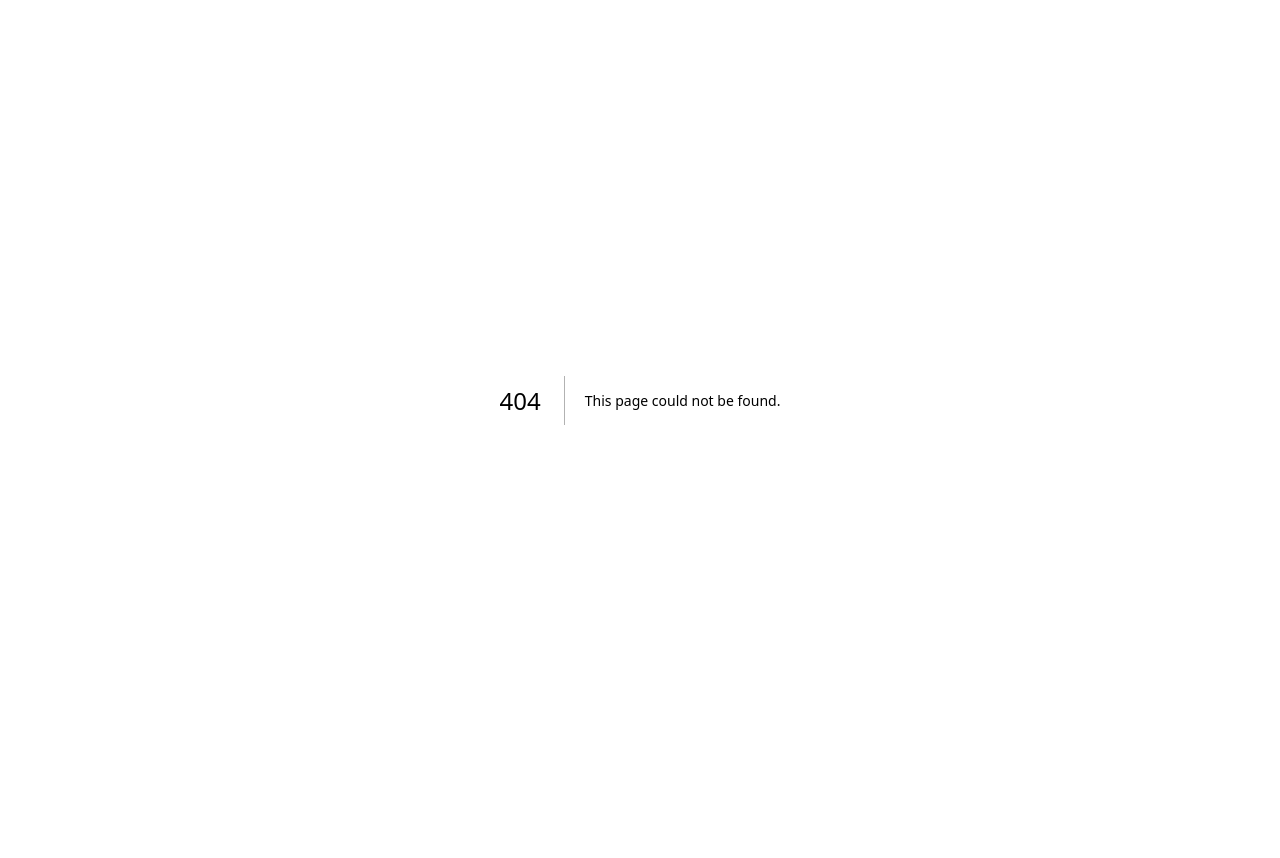
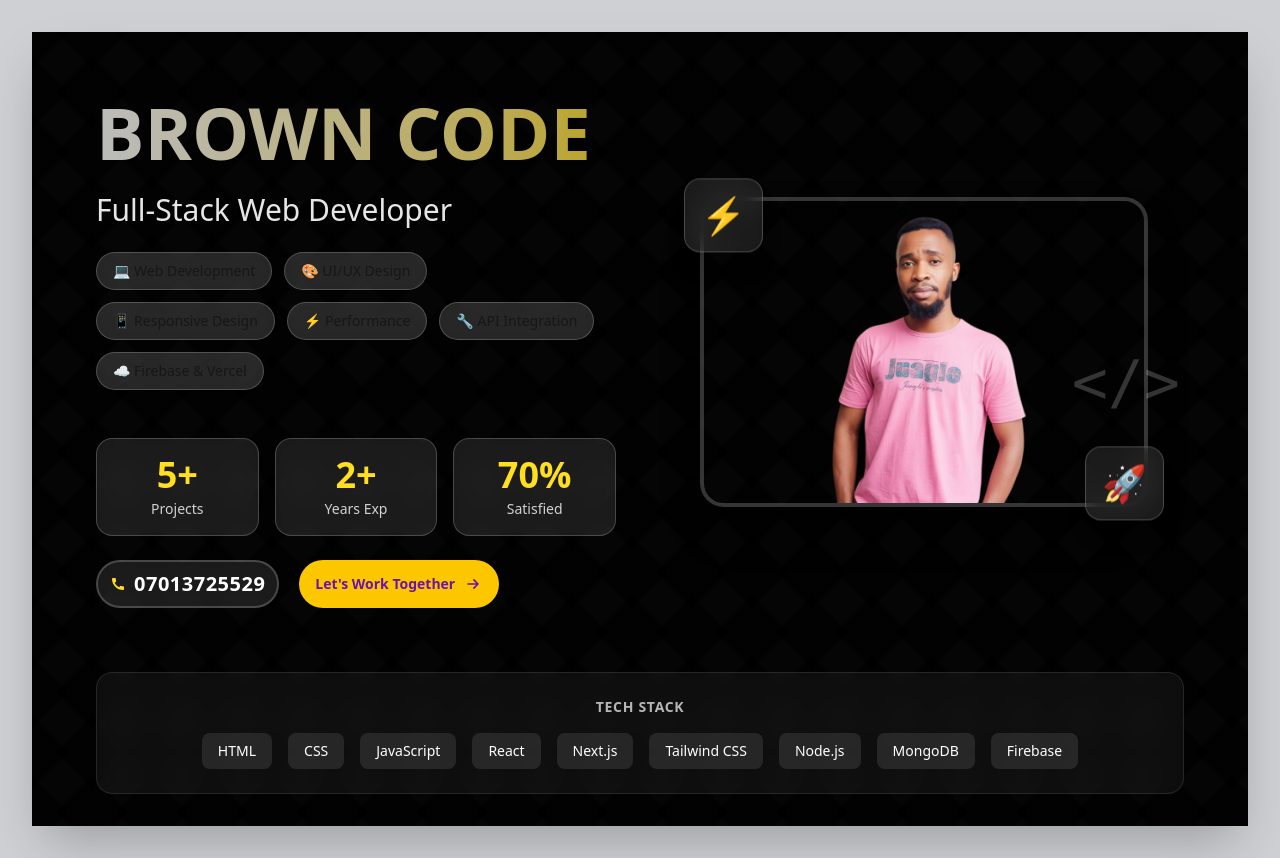
Before and after one commit to Brown-Oziomachi/Brown-Code-, a Next.js app: page /banner in a window 1280 px wide. Before the commit this address had no page. Before the commit the page ends 800 px from the top, so only its background shows below. Built offline with nearby package versions, Linux system fonts and the light colour scheme; a web font is replaced by a local one.

Commit message:
latest change

```diff
--- /dev/null
+++ b/app/banner/page.js
@@ -0,0 +1,147 @@
+"use client";
+import React from 'react';
+import Image from 'next/image';
+
+export default function DeveloperBanner() {
+    return (
+        <div className="min-h-screen bg-gray-900/20 flex items-center justify-center p-4 md:p-8">
+            <div className="w-full max-w-7xl bg-black overflow-hidden shadow-2xl relative">
+                {/* Animated Background Pattern */}
+                <div className="absolute inset-0 opacity-10">
+                    <div className="absolute inset-0" style={{
+                        backgroundImage: `linear-gradient(45deg, transparent 30%, rgba(255,255,255,0.1) 30%, rgba(255,255,255,0.1) 70%, transparent 70%),
+                                         linear-gradient(-45deg, transparent 30%, rgba(255,255,255,0.1) 30%, rgba(255,255,255,0.1) 70%, transparent 70%)`,
+                        backgroundSize: '60px 60px'
+                    }}></div>
+                </div>
+
+                {/* Main Content */}
+                <div className="relative z-10 grid grid-cols-1 lg:grid-cols-2 gap-8 lg:gap-12 p-8 md:p-12 lg:p-16">
+                    {/* Left Section */}
+                    <div className="flex flex-col justify-center space-y-6 text-center lg:text-left">
+                        {/* Brand Name */}
+                        <h1 className="text-5xl md:text-6xl lg:text-7xl font-extrabold bg-gradient-to-r from-white to-yellow-300 bg-clip-text text-transparent animate-pulse">
+                            BROWN CODE
+                        </h1>
+
+                        {/* Tagline */}
+                        <p className="text-2xl md:text-3xl text-white/90 font-light">
+                            Full-Stack Web Developer
+                        </p>
+
+                        {/* Services Tags */}
+                         <div className="overflow-x-auto lg:overflow-visible scrollbar-hide -mx-4 px-4 lg:mx-0 lg:px-0">
+                            <div className="flex gap-3 lg:flex-wrap lg:justify-start min-w-max lg:min-w-0">
+                                {[
+                                    '💻 Web Development',
+                                    '🎨 UI/UX Design',
+                                    '📱 Responsive Design',
+                                    '⚡ Performance',
+                                    '🔧 API Integration',
+                                    '☁️ Firebase & Vercel'
+                                ].map((service, index) => (
+                                    <span
+                                        key={index}
+                                        className="px-4 py-2 bg-white/15 backdrop-blur-md rounded-full text-sm border border-white/20 hover:bg-white/25 transition-all duration-300 hover:-translate-y-1 cursor-default whitespace-nowrap flex-shrink-0"
+                                    >
+                                        {service}
+                                    </span>
+                                ))}
+                            </div>
+                        </div>
+
+                        {/* Stats */}
+                        <div className="grid grid-cols-3 gap-4 mt-6">
+                            <div className="bg-white/10 backdrop-blur-md p-4 rounded-2xl text-center border border-white/20">
+                                <div className="text-3xl md:text-4xl font-bold text-yellow-300">5+</div>
+                                <div className="text-sm text-white/80 mt-1">Projects</div>
+                            </div>
+                            <div className="bg-white/10 backdrop-blur-md p-4 rounded-2xl text-center border border-white/20">
+                                <div className="text-3xl md:text-4xl font-bold text-yellow-300">2+</div>
+                                <div className="text-sm text-white/80 mt-1">Years Exp</div>
+                            </div>
+                            <div className="bg-white/10 backdrop-blur-md p-4 rounded-2xl text-center border border-white/20">
+                                <div className="text-3xl md:text-4xl font-bold text-yellow-300">70%</div>
+                                <div className="text-sm text-white/80 mt-1">Satisfied</div>
+                            </div>
+                        </div>
+
+                        {/* Contact Info */}
+                        <div className="flex gap-5">
+                        <div className="flex items-center justify-center lg:justify-start gap-2 bg-white/10 backdrop-blur-md lg:px-3 lg:py-2 max-md:px-2 rounded-full border-2 border-white/20 w-fit mx-auto lg:mx-0">
+                            <svg className="w-4 h-4 fill-yellow-300" xmlns="http://www.w3.org/2000/svg" viewBox="0 0 24 24">
+                                <path d="M20.01 15.38c-1.23 0-2.42-.2-3.53-.56a.977.977 0 0 0-1.01.24l-1.57 1.97c-2.83-1.35-5.48-3.9-6.89-6.83l1.95-1.66c.27-.28.35-.67.24-1.02-.37-1.11-.56-2.3-.56-3.53 0-.54-.45-.99-.99-.99H4.19C3.65 3 3 3.24 3 3.99 3 13.28 10.73 21 20.01 21c.71 0 .99-.63.99-1.18v-3.45c0-.54-.45-.99-.99-.99z"/>
+                            </svg>
+                            <a href="tel:07013725529" className="text-sm md:text-xl font-semibold text-white tracking-wide hover:text-yellow-300 transition-colors">
+                                07013725529
+                            </a>
+                        </div>
+
+                        {/* CTA Button */}
+                        <a
+                            href="contact"
+                            className="inline-flex items-center justify-center gap-2 bg-yellow-400 text-purple-800 lg:px-4 lg:py-2 rounded-full text-sm font-bold hover:bg-yellow-300 transition-all duration-300 hover:-translate-y-1 hover:shadow-2xl shadow-yellow-400/50 w-fit mx-auto lg:mx-0"
+                        >
+                            Let's Work Together
+                            <svg className="w-5 h-5" fill="none" stroke="currentColor" viewBox="0 0 24 24">
+                                <path strokeLinecap="round" strokeLinejoin="round" strokeWidth={2} d="M13 7l5 5m0 0l-5 5m5-5H6" />
+                            </svg>
+                        </a>
+                        </div>
+                    </div>
+
+                    {/* Right Section - Image */}
+                    <div className="flex items-center justify-center relative">
+                        <div className="relative w-full max-w-md">
+                            {/* Main Image */}
+                            <div className="relative rounded-3xl overflow-hidden border-4 border-white/20 shadow-2xl">
+                                <Image
+                                    src="/cod2.png"
+                                    alt="Brown Code - Web Developer"
+                                    width={400}
+                                    height={500}
+                                    className="w-full h-auto object-cover"
+                                    priority
+                                />
+                            </div>
+
+                            {/* Floating Elements */}
+                            <div className="absolute -top-4 -left-4 bg-white/10 backdrop-blur-md p-4 rounded-2xl shadow-xl border border-white/20 animate-bounce">
+                                <span className="text-4xl">⚡</span>
+                            </div>
+                            <div className="absolute -bottom-4 -right-4 bg-white/10 backdrop-blur-md p-4 rounded-2xl shadow-xl border border-white/20 animate-bounce" style={{animationDelay: '1s'}}>
+                                <span className="text-4xl">🚀</span>
+                            </div>
+
+                            {/* Code Symbol Decoration */}
+                            <div className="absolute top-1/2 -right-8 hidden lg:block">
+                                <div className="text-6xl text-white/20 font-mono animate-pulse">
+                                    {'</>'}
+                                </div>
+                            </div>
+                        </div>
+                    </div>
+                </div>
+
+                {/* Bottom Tech Stack */}
+                <div className="relative z-10 px-8 md:px-12 lg:px-16 pb-8">
+                    <div className="bg-white/5 backdrop-blur-md rounded-2xl p-6 border border-white/10">
+                        <p className="text-white/70 text-center mb-4 text-sm font-semibold uppercase tracking-wider">
+                            Tech Stack
+                        </p>
+                        <div className="flex flex-wrap justify-center gap-4">
+                            {['HTML','CSS','JavaScript','React', 'Next.js', 'Tailwind CSS', 'Node.js', 'MongoDB', 'Firebase',].map((tech, index) => (
+                                <span
+                                    key={index}
+                                    className="px-4 py-2 bg-white/10 rounded-lg text-white text-sm font-medium hover:bg-white/20 transition-all duration-300 hover:scale-110 cursor-default"
+                                >
+                                    {tech}
+                                </span>
+                            ))}
+                        </div>
+                    </div>
+                </div>
+            </div>
+        </div>
+    );
+}
--- a/app/scam-Checker/page.js
+++ b/app/scam-Checker/page.js
@@ -31,7 +31,7 @@ export default function PortfolioScamChecker() {
             <div className="min-h-screen bg-black text-white p-4 md:p-8 pt-32">
                 <div className="max-w-4xl mx-auto">
                     {/* Title */}
-                    <div className="text-center mb-8 lg:not-first:mt-20">
+                    <div className="text-center mb-8 lg:mt-20">
                         <h2 className="text-4xl md:text-5xl font-bold mb-2 bg-gradient-to-r from-white via-purple-200 to-pink-200 bg-clip-text text-transparent">
                             🤔 Beware of Scam?
                         </h2>
--- a/components/Portfolio.js
+++ b/components/Portfolio.js
@@ -277,10 +277,10 @@ export default function Portfolio() {
                 <Mail size={16} /> Let's talk
               </a>
               <a
-                href="/projects"
+                href="/banner"
                 className="px-4 py-2 rounded-full border border-slate-700 hover:bg-slate-800/40 transition"
               >
-                Show Me More
+                Show banner
               </a>
             </div>
           </div>
```
